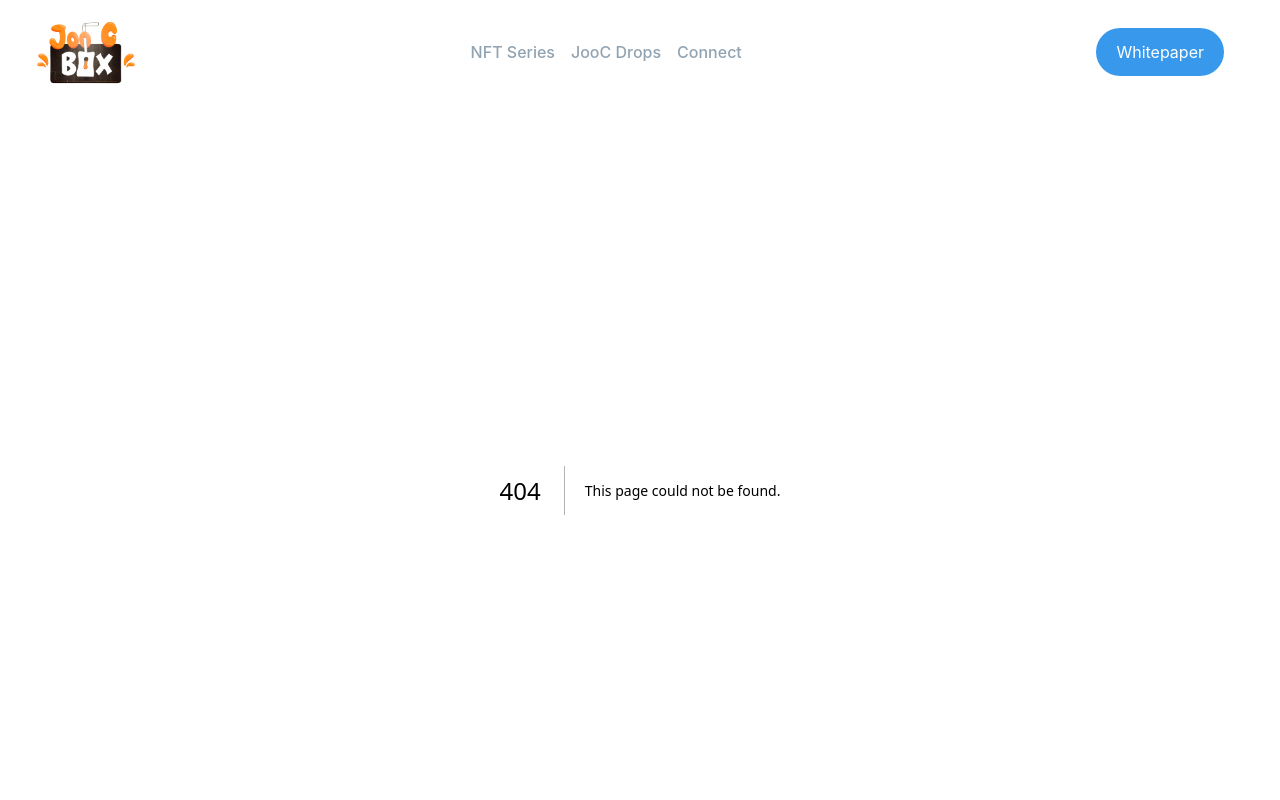
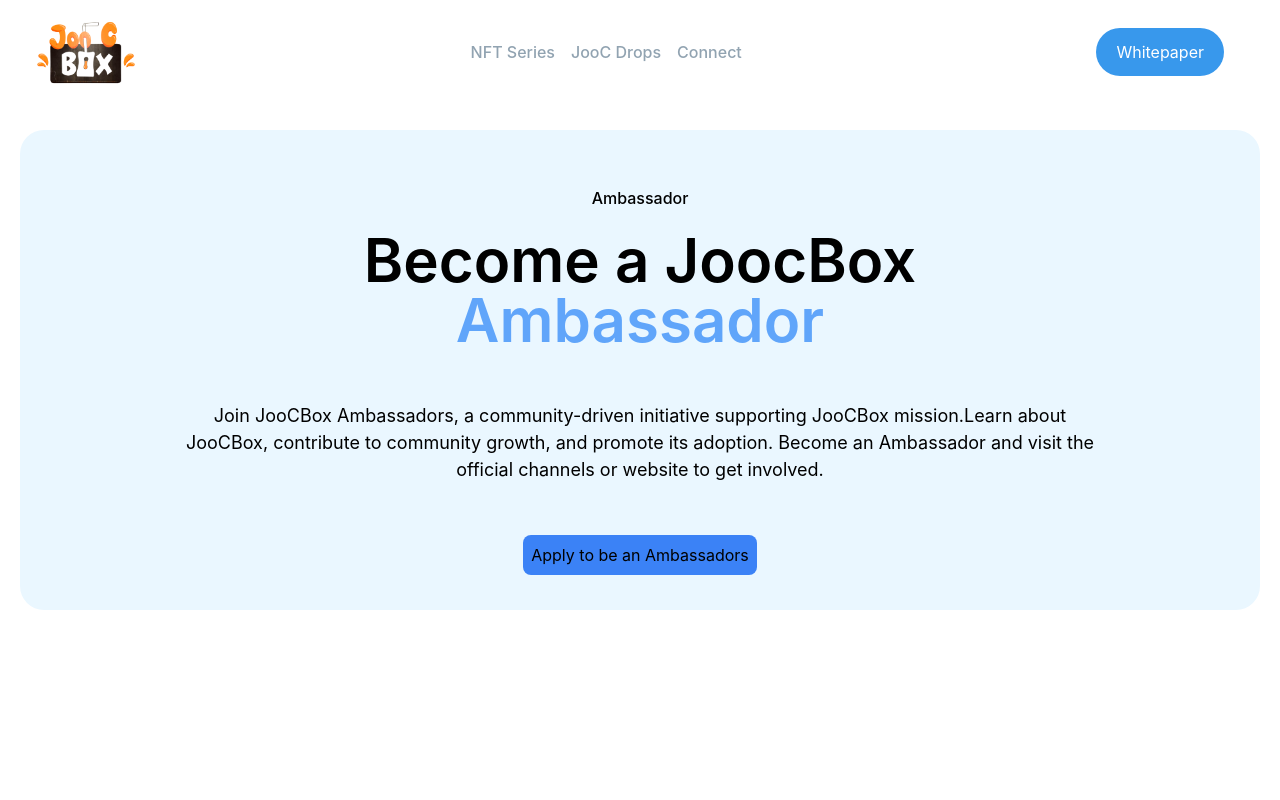
Before and after one commit to sandy2108/JoocBox-website, a Next.js app: page /connect/Ambassador in a window 1280 px wide. Before the commit this address had no page. Shown: the top 800 px of the page. Built offline with nearby package versions, Linux system fonts and the light colour scheme.

Commit message:
ambassador page added

```diff
--- a/src/components/Navbar/Navbar.jsx
+++ b/src/components/Navbar/Navbar.jsx
@@ -147,8 +147,8 @@ const Navbar = () => {
               className='p-2 text-base font-Inter font-medium leading-[21px] text-[#91a3b1] hover:text-blue-500 cursor-pointer'
               onMouseEnter={() =>
                 handleHover([
-                  { text: 'Collaboration', hoverText: 'Colloboration' ,url:"/connect/Colloboration"},
-                  { text: 'Partnerships', hoverText: 'Partnerships', url:"/connect/Partnerships" },
+                  { text: 'Mission and Values', hoverText: 'Mission and Values' ,url:"/connect/Mission"},
+                  { text: 'Ambassadors', hoverText: 'Ambassadors', url:"/connect/Ambassador" },
                   { text: 'Team', hoverText: 'Team',url:"/connect/Team"},
                 ])
               }
@@ -248,8 +248,8 @@ const Navbar = () => {
               className='primary text-base font-normal cursor-pointer'
               onMouseEnter={() =>
                 handleHover([
-                  { text: 'Collaboration', hoverText: 'Colloboration' ,url:"/connect/Colloboration"},
-                  { text: 'Partnerships', hoverText: 'Partnerships', url:"/connect/Partnerships" },
+                  { text: 'Mission and Values', hoverText: 'Mission and Values' ,url:"/connect/Mission"},
+                  { text: 'Ambassadors', hoverText: 'Ambassadors', url:"/connect/Ambassador" },
                   { text: 'Team', hoverText: 'Team',url:"/connect/Team"},
                 ])
               }
--- /dev/null
+++ b/src/pages/connect/Ambassador.jsx
@@ -0,0 +1,38 @@
+import React from "react";
+
+const Ambassador = () => {
+  return (
+    <div className="w-full h-screen ">
+      <div className="md:pt-10 pt-2">
+        <div className="max-w-[1240px]  h-[480px] rounded-3xl bg-[#eaf7ff] mx-auto md:px-40 md:pb-40 pt-14  p-4">
+          <div className=" items-center justify-center">
+            <div className="text-md flex md:items-center items-start justify-start md:justify-center">
+              <h1 className="font-medium text-base leading-6 mb-5">
+                Ambassador
+              </h1>
+            </div>
+            <div className="items-start justify-start ">
+              <p className="font-semibold md:text-6xl text-[30px] leading-none md:text-center ">
+                Become a JoocBox{" "}
+                <span className="text-blue-400">Ambassador</span>
+              </p>
+            </div>
+            <p className="md:py-10 py-5 my-3 md:text-center text-justify font-normal text-lg leading-normal">
+              Join JooCBox Ambassadors, a community-driven initiative supporting
+              JooCBox mission.Learn about JooCBox, contribute to community
+              growth, and promote its adoption. Become an Ambassador and visit
+              the official channels or website to get involved.
+            </p>
+            <div className="items-center justify-center text-center">
+              <button className="bg-blue-500 rounded-lg p-2">
+                Apply to be an Ambassadors
+              </button>
+            </div>
+          </div>
+        </div>
+      </div>
+    </div>
+  );
+};
+
+export default Ambassador;
--- a/src/pages/connect/Colloboration.jsx
+++ /dev/null
@@ -1,18 +0,0 @@
-import React from 'react'
-import Image from 'next/image'
-import amba from '../../assests/Images/amba.jpg';
-
-const Collaboration = () => {
-  return (
-    <div className='w-full md:h-screen h-full'>
-       <div className='my-3 px-4'>
-        <div className=' max-w-[1500px] h-[680px] bg-[#eaf7ff] my-10 rounded-3xl mx-auto p-4'>
-
-
-        </div>
-       </div>
-    </div>
-  )
-}
-
-export default Collaboration
--- /dev/null
+++ b/src/pages/connect/Mission.jsx
@@ -0,0 +1,16 @@
+import React from "react";
+
+const Mission = () => {
+  return (
+    <div className="w-full md:h-screen h-full">
+      <div className="my-3 px-4">
+        <div className="max-w-[1240px] h-screen p-4">
+
+
+        </div>
+      </div>
+    </div>
+  );
+};
+
+export default Mission;
--- a/src/pages/connect/Partnerships.jsx
+++ /dev/null
@@ -1,16 +0,0 @@
-import React from 'react'
-
-const Partnerships = () => {
-  return (
-    <div className='w-full md:h-screen h-full'>
-       <div className='my-3 px-4'>
-        <div className=' max-w-[1500px] h-[680px] bg-[#eaf7ff] my-10 rounded-3xl mx-auto p-4'>
-
-
-        </div>
-       </div>
-    </div>
-  )
-}
-
-export default Partnerships
```
